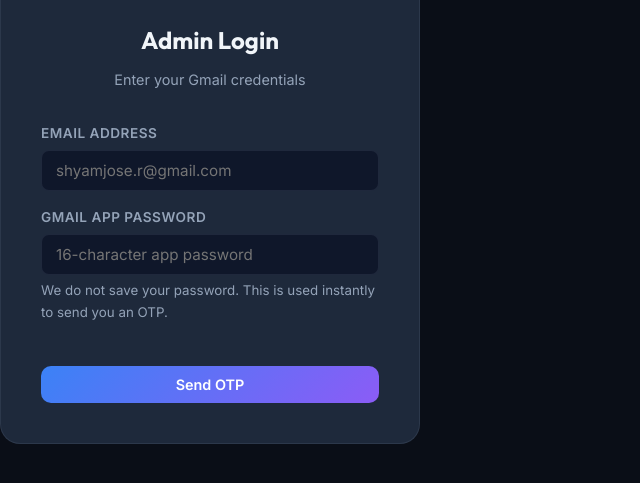
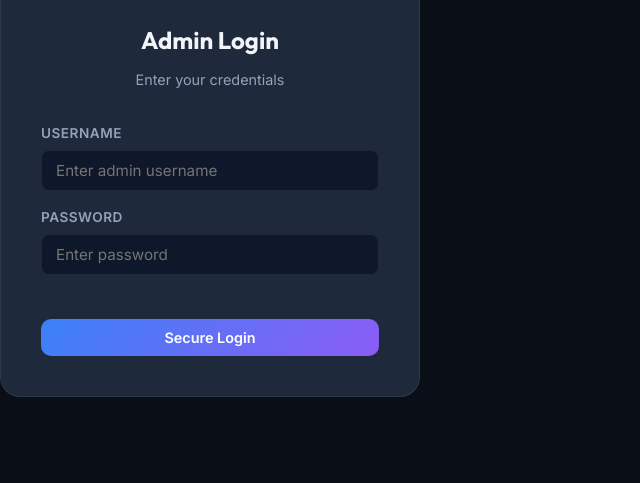
Before and after one commit to ShyamJoseR/my-profile, a website: page public/admin.html in a window 1280 px wide. Shown: the part 95-578 px from the top of the page, without its empty margins (0-640 px from the left). Drawn offline with Linux system fonts and the light colour scheme; no server answers.

Commit message:
refactor: use generic username/password fields for MFA login

```diff
--- a/public/admin.html
+++ b/public/admin.html
@@ -21,19 +21,18 @@
             <span class="logo-bracket">&lt;</span>SJR<span class="logo-bracket">/&gt;</span>
         </div>
         <h1 class="auth-title" id="authTitle">Admin Login</h1>
-            <p class="auth-subtitle" id="authSubtitle">Enter your Gmail credentials</p>
+        <p class="auth-subtitle" id="authSubtitle">Enter your credentials</p>
         <form class="auth-form" id="authForm">
             <div class="form-group" id="loginEmailGroup">
-                    <label for="loginEmail">Email Address</label>
-                    <input type="email" id="loginEmail" placeholder="shyamjose.r@gmail.com" required>
+                <label for="loginEmail">Username</label>
+                <input type="text" id="loginEmail" placeholder="Enter admin username" required>
             </div>
             <div class="form-group" id="loginPasswordGroup">
-                    <label for="loginPassword">Gmail App Password</label>
-                    <input type="password" id="loginPassword" placeholder="16-character app password" required>
-                    <small style="color: #94a3b8; margin-top: 5px; display: block;">We do not save your password. This is used instantly to send you an OTP.</small>
+                <label for="loginPassword">Password</label>
+                <input type="password" id="loginPassword" placeholder="Enter password" required>
             </div>
             <div class="auth-error" id="authError"></div>
-                <button type="submit" class="btn btn-primary btn-full" id="authBtn">Send OTP</button>
+            <button type="submit" class="btn btn-primary btn-full" id="authBtn">Secure Login</button>
         </form>
     </div>
 
@@ -50,7 +49,8 @@
             </div>
             <div class="auth-error" id="otpError"></div>
             <button type="submit" class="btn btn-primary btn-full">Verify & Login</button>
-                <button type="button" class="btn btn-outline btn-full" style="margin-top: 10px;" onclick="location.reload()">Cancel</button>
+            <button type="button" class="btn btn-outline btn-full" style="margin-top: 10px;"
+                onclick="location.reload()">Cancel</button>
         </form>
     </div>
     </div>
@@ -284,9 +284,12 @@
                     <h2 class="panel-title">Security Settings</h2>
                     <div class="form-card">
                         <p style="color: var(--text-secondary); margin-bottom: 20px;">
-                            Password management is now handled directly via your Google Account's App Passwords settings. We do not store any passwords in the database or environment variables for maximum security.
+                            Password management is now handled directly via your Google Account's App Passwords
+                            settings. We do not store any passwords in the database or environment variables for maximum
+                            security.
                         </p>
-                        <a href="https://myaccount.google.com/apppasswords" target="_blank" class="btn btn-outline">Manage Google App Passwords ↗</a>
+                        <a href="https://myaccount.google.com/apppasswords" target="_blank"
+                            class="btn btn-outline">Manage Google App Passwords ↗</a>
                     </div>
                 </div>
 
```
Lines whose indentation alone changed are shown as unchanged.
